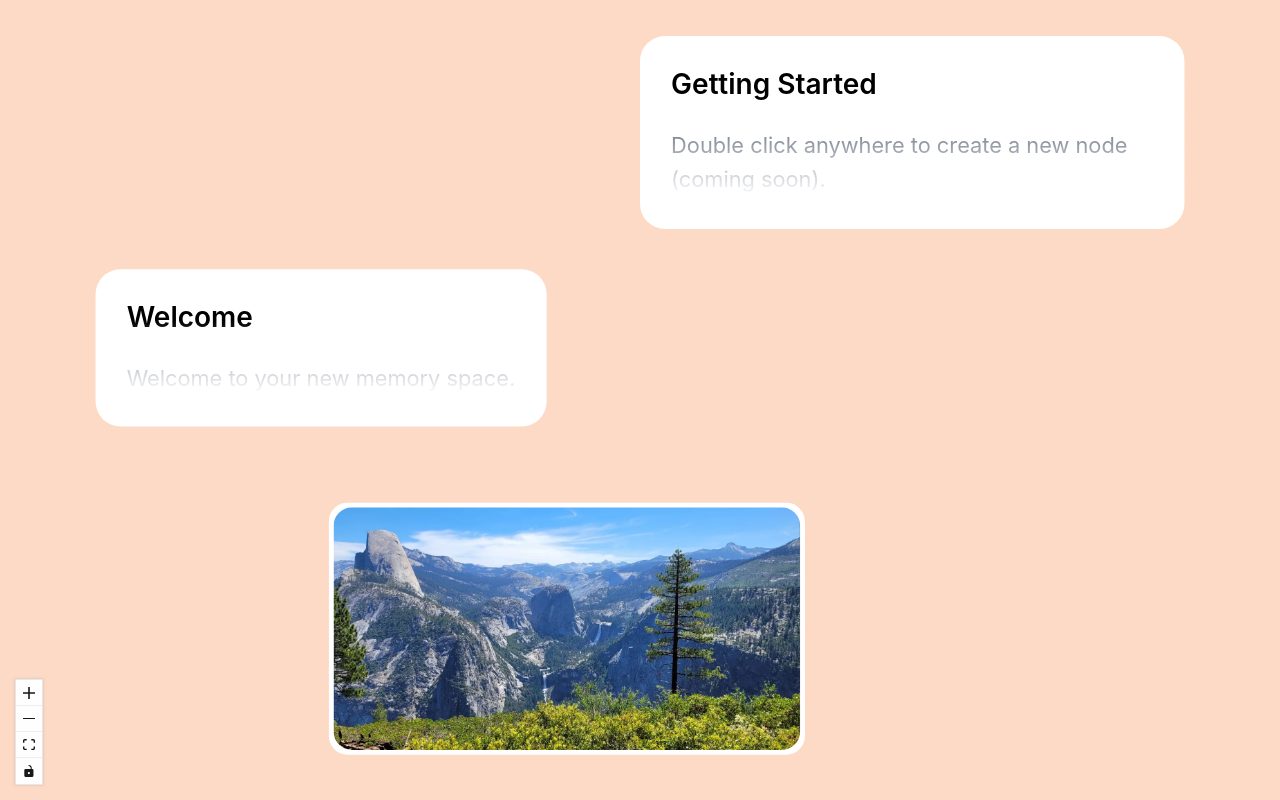
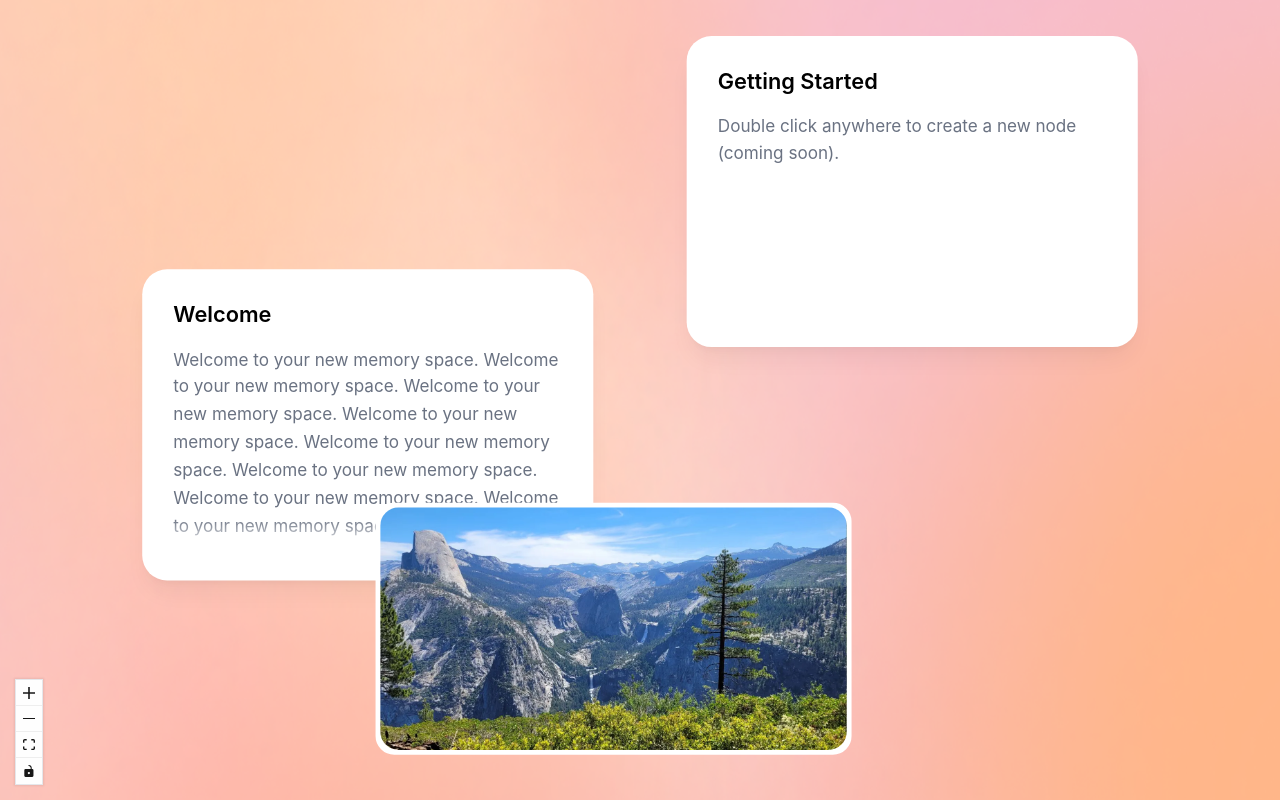
Before and after one commit to chandrasuda/memories, a Next.js app: page / in a window 1280 px wide. Built offline with nearby package versions, Linux system fonts and the light colour scheme; a web font is replaced by a local one.

Commit message:
some progress on background and memory node component.

```diff
--- a/src/app/page.tsx
+++ b/src/app/page.tsx
@@ -2,7 +2,7 @@ import { InfiniteCanvas } from "@/components/canvas/InfiniteCanvas";
 
 export default function Home() {
   return (
-    <main className="h-screen w-screen overflow-hidden" style={{ backgroundColor: '#FDDAC6' }}>
+    <main className="h-screen w-screen overflow-hidden">
       <InfiniteCanvas />
     </main>
   );
--- a/src/components/canvas/InfiniteCanvas.tsx
+++ b/src/components/canvas/InfiniteCanvas.tsx
@@ -2,17 +2,16 @@
 
 import {
   ReactFlow,
-  Background,
   Controls,
   useNodesState,
   useEdgesState,
   NodeTypes,
-  BackgroundVariant
 } from '@xyflow/react';
 import '@xyflow/react/dist/style.css';
 
 import { MemoryNode } from './MemoryNode';
 import { ImageNode } from './ImageNode';
+import { SeamlessBackground } from './SeamlessBackground';
 
 const nodeTypes: NodeTypes = {
   'memory-node': MemoryNode,
@@ -24,7 +23,7 @@ const initialNodes = [
     id: '1',
     type: 'memory-node',
     position: { x: 250, y: 250 },
-    data: { label: 'Welcome', content: 'Welcome to your new memory space.' },
+    data: { label: 'Welcome', content: 'Welcome to your new memory space. Welcome to your new memory space. Welcome to your new memory space. Welcome to your new memory space. Welcome to your new memory space. Welcome to your new memory space. Welcome to your new memory space. Welcome to your new memory space. Welcome to your new memory space. ' },
   },
   {
     id: '2',
@@ -45,7 +44,7 @@ export function InfiniteCanvas() {
   const [edges, setEdges, onEdgesChange] = useEdgesState([]);
 
   return (
-    <div className="h-full w-full" style={{ backgroundColor: '#FDDAC6' }}>
+    <div className="h-full w-full bg-[#FDDAC6]">
       <ReactFlow
         nodes={nodes}
         edges={edges}
@@ -57,7 +56,7 @@ export function InfiniteCanvas() {
         maxZoom={2}
         proOptions={{ hideAttribution: true }}
       >
-        <Background variant={BackgroundVariant.Dots} gap={20} size={1} color="#e5e7eb" />
+        <SeamlessBackground src="/memories_background.png" />
         <Controls className="bg-white border border-gray-200 shadow-sm" />
       </ReactFlow>
     </div>
--- a/src/components/canvas/MemoryNode.tsx
+++ b/src/components/canvas/MemoryNode.tsx
@@ -13,26 +13,26 @@ export function MemoryNode({ data, selected }: NodeProps<MemoryNode>) {
   return (
     <div
       className={cn(
-        "relative flex flex-col bg-white rounded-2xl p-5 transition-all duration-200",
-        "min-w-[250px] max-w-[350px]"
+        "relative flex flex-col bg-white rounded-2xl p-5 transition-all duration-200 shadow-lg shadow-black/5",
+        "w-[290px] h-[200px]"
       )}
     >
-      <div className="flex flex-col gap-4">
+      <div className="flex flex-col gap-3 h-full">
         {/* Title */}
         {data.label && (
-          <div className="font-semibold text-lg text-black leading-tight">
+          <div className="font-semibold text-[14px] text-black leading-tight shrink-0">
             {data.label}
           </div>
         )}
 
         {/* Content */}
-        <div className="relative">
-          <div className="text-gray-500 font-normal text-sm leading-relaxed whitespace-pre-wrap max-h-[250px] overflow-hidden">
+        <div className="relative flex-1 min-h-0">
+          <div className="text-gray-500 font-normal text-[11px] leading-relaxed whitespace-pre-wrap h-full overflow-hidden">
             {data.content || "Empty memory..."}
           </div>
 
           {/* Gradient Fade */}
-          <div className="absolute bottom-0 left-0 w-full h-12 bg-linear-to-t from-white to-transparent pointer-events-none" />
+          <div className="absolute bottom-0 left-0 w-full h-5 bg-linear-to-t from-white to-transparent pointer-events-none" />
         </div>
       </div>
     </div>
--- /dev/null
+++ b/src/components/canvas/SeamlessBackground.tsx
@@ -0,0 +1,68 @@
+import { useStore, useViewport, ReactFlowState } from '@xyflow/react';
+import { useMemo } from 'react';
+
+interface SeamlessBackgroundProps {
+  src: string;
+  color?: string;
+  className?: string;
+}
+
+// We'll use a fixed size for the base tile pattern
+// This determines how "zoomed in" the background texture appears
+const TILE_SIZE = 1000;
+
+export function SeamlessBackground({ src, color, className }: SeamlessBackgroundProps) {
+  const { x, y, zoom } = useViewport();
+
+  // Create the pattern transform based on viewport
+  const patternTransform = `translate(${x},${y}) scale(${zoom})`;
+
+  return (
+    <div className={`absolute inset-0 -z-10 h-full w-full pointer-events-none ${className || ''}`} style={{ backgroundColor: color }}>
+      <svg className="h-full w-full">
+        <defs>
+          {/* Base Image Definition */}
+          <image id="bg-img" href={src} width={TILE_SIZE} height={TILE_SIZE} preserveAspectRatio="none" />
+
+          {/*
+            2x2 Mirrored Pattern
+            This creates a seamless tile by flipping the image in 4 quadrants:
+            TL: Normal
+            TR: Flipped Horizontal
+            BL: Flipped Vertical
+            BR: Flipped Horizontal & Vertical
+          */}
+          <pattern
+            id="seamless-pattern"
+            x="0"
+            y="0"
+            width={TILE_SIZE * 2}
+            height={TILE_SIZE * 2}
+            patternUnits="userSpaceOnUse"
+            patternTransform={patternTransform}
+          >
+            {/* Top Left - Normal */}
+            <use href="#bg-img" x="0" y="0" />
+
+            {/* Top Right - Flipped X */}
+            <g transform={`translate(${TILE_SIZE * 2}, 0) scale(-1, 1)`}>
+              <use href="#bg-img" x="0" y="0" />
+            </g>
+
+            {/* Bottom Left - Flipped Y */}
+            <g transform={`translate(0, ${TILE_SIZE * 2}) scale(1, -1)`}>
+              <use href="#bg-img" x="0" y="0" />
+            </g>
+
+            {/* Bottom Right - Flipped X & Y */}
+            <g transform={`translate(${TILE_SIZE * 2}, ${TILE_SIZE * 2}) scale(-1, -1)`}>
+              <use href="#bg-img" x="0" y="0" />
+            </g>
+          </pattern>
+        </defs>
+
+        <rect width="100%" height="100%" fill="url(#seamless-pattern)" />
+      </svg>
+    </div>
+  );
+}
```
Also changed, not shown: public/memories_background.png (added).
